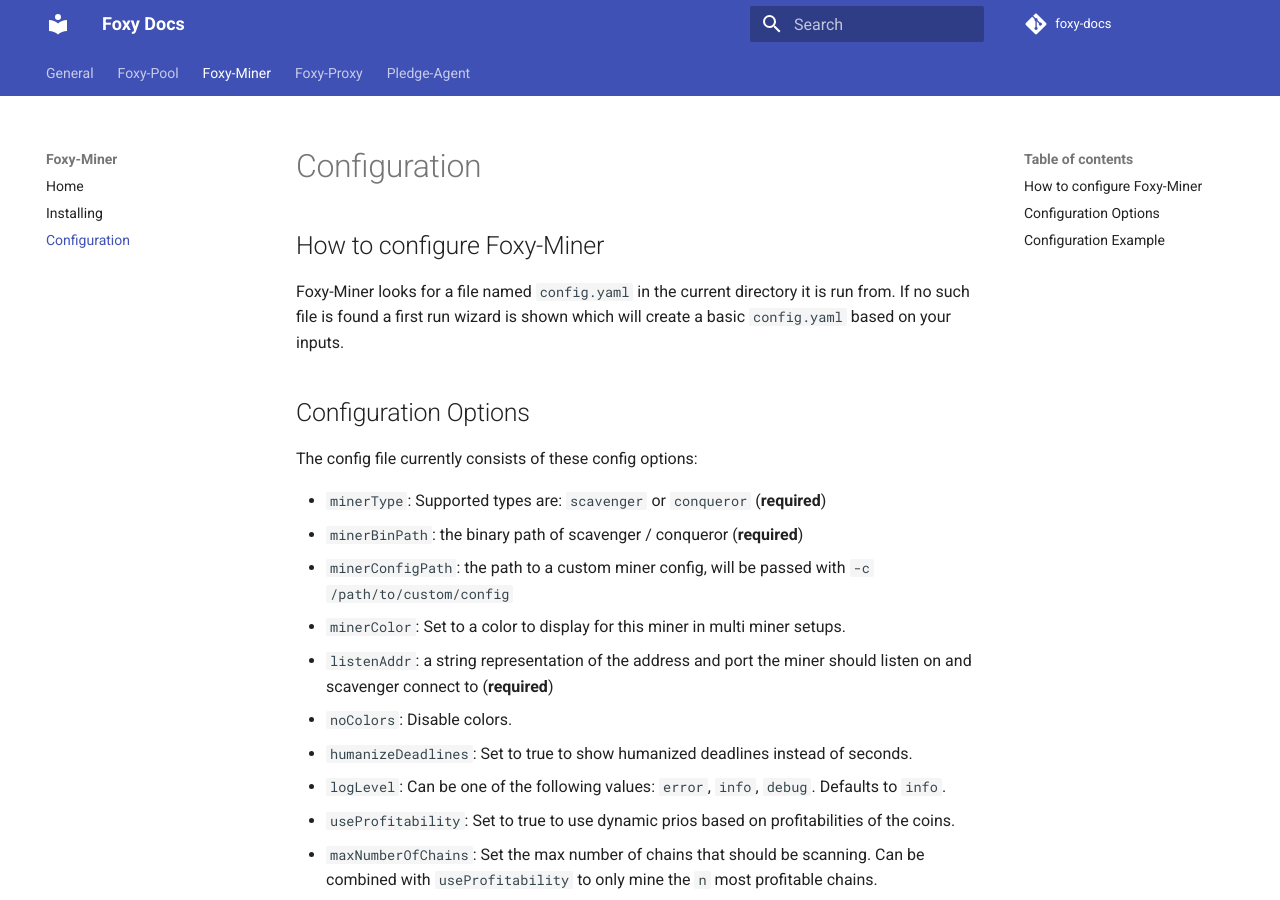
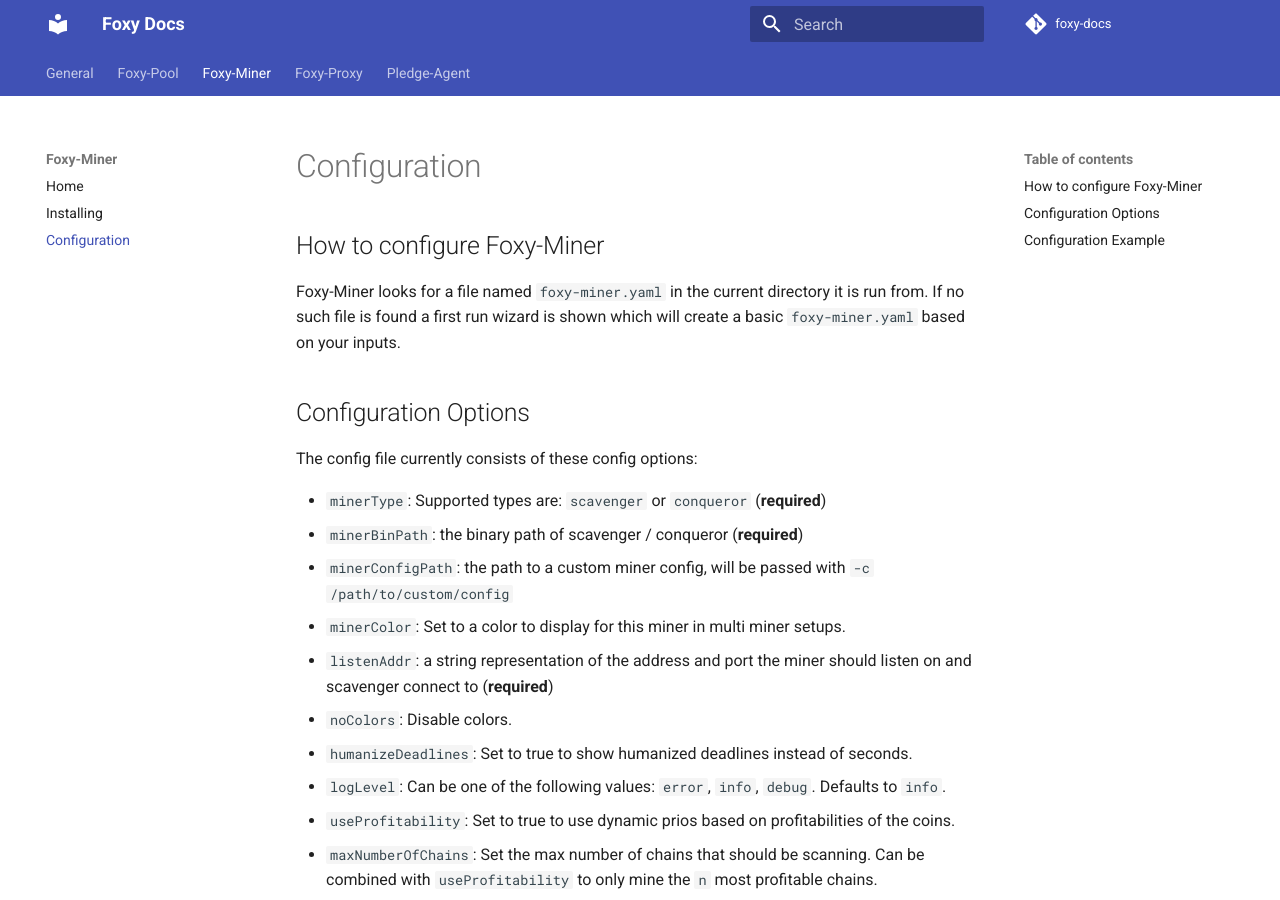
Before and after one commit to foxypool/docs, an MkDocs documentation site: the page built from docs/foxy-miner/configuration.md, in a window 1280 px wide and 900 px high. Built offline with MkDocs 1.6.1 and Material for MkDocs 9.7.7, drawn with Linux system fonts in a browser that asks for light colours; comment, search, counter and statistics services are not loaded.

Commit message:
Update default foxy-miner config name

```diff
--- a/docs/foxy-miner/configuration.md
+++ b/docs/foxy-miner/configuration.md
@@ -1,7 +1,7 @@
 ## How to configure Foxy-Miner
 
-Foxy-Miner looks for a file named `config.yaml` in the current directory it is run from.
-If no such file is found a first run wizard is shown which will create a basic `config.yaml` based on your inputs.
+Foxy-Miner looks for a file named `foxy-miner.yaml` in the current directory it is run from.
+If no such file is found a first run wizard is shown which will create a basic `foxy-miner.yaml` based on your inputs.
 
 ## Configuration Options
 
```
